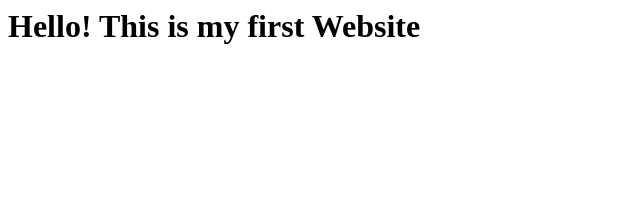
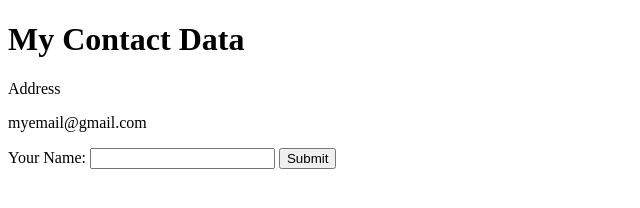
Before and after one commit to ravik744/website, a plain HTML site: page index.html in a window 1280 px wide. Shown: the whole page, without its empty margins (0-640 px from the left). Drawn offline with Linux system fonts and the light colour scheme.

Commit message:
Update index.html

```diff
--- a/index.html
+++ b/index.html
@@ -1 +1,20 @@
-<h1>Hello! This is my first Website</h1>
+<!DOCTYPE html>
+<html lang="en" dir="ltr">
+
+<head>
+  <meta charset="utf-8">
+  <title>Contact Me</title>
+</head>
+
+<body>
+  <h1>My Contact Data</h1>
+  <p>Address</p>
+  <p>myemail@gmail.com</p>
+  <form class="" action="index.html" method="post">
+    <label>Your Name:</label>
+    <input type="text" name="" value="">
+    <input type="submit" name="" value="Submit">
+  </form>
+</body>
+
+</html>
```
